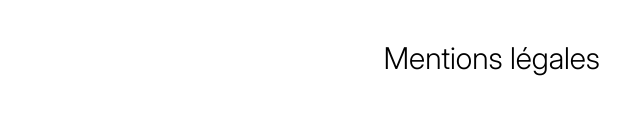
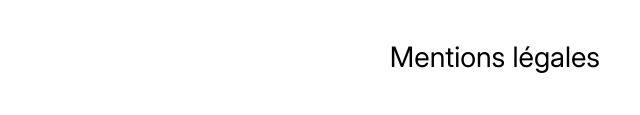
Before and after one commit to robin74370/site-vitrine, a plain HTML site: page contact.html in a window 1280 px wide. Shown: the part 687-802 px from the top of the page, 640-1280 px from the left. Drawn offline with Linux system fonts and the light colour scheme.

Commit message:
fix taille lien vers mentions legales

```diff
--- a/css/contact.css
+++ b/css/contact.css
@@ -113,9 +113,9 @@
   right: var(--page-margin-x);
   bottom: var(--page-margin-x);
 
-  font-size: 30px;
-  font-weight: 300;
-  line-height: 1;
+  font-size: var(--nav-font-size);
+  font-weight: 400;
+  line-height: 1.1;
 
   color: #000;
 }
```
